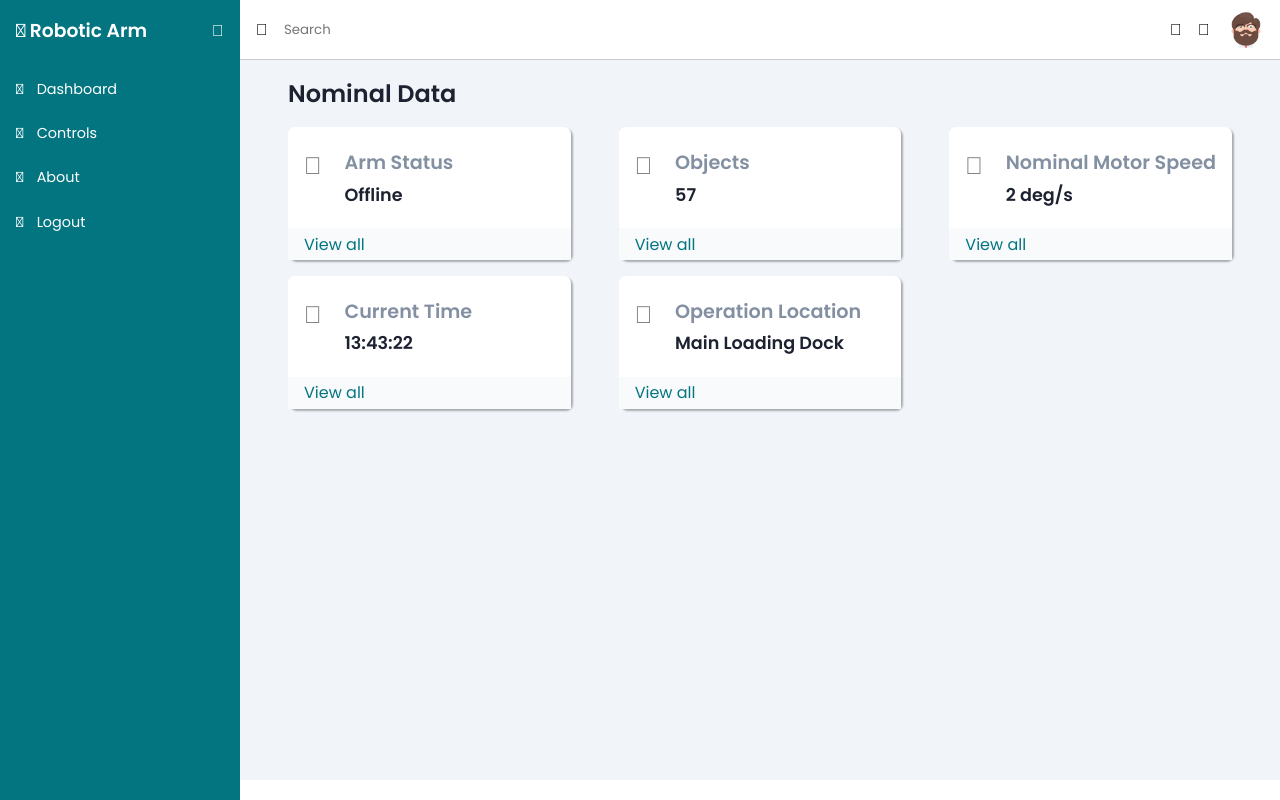
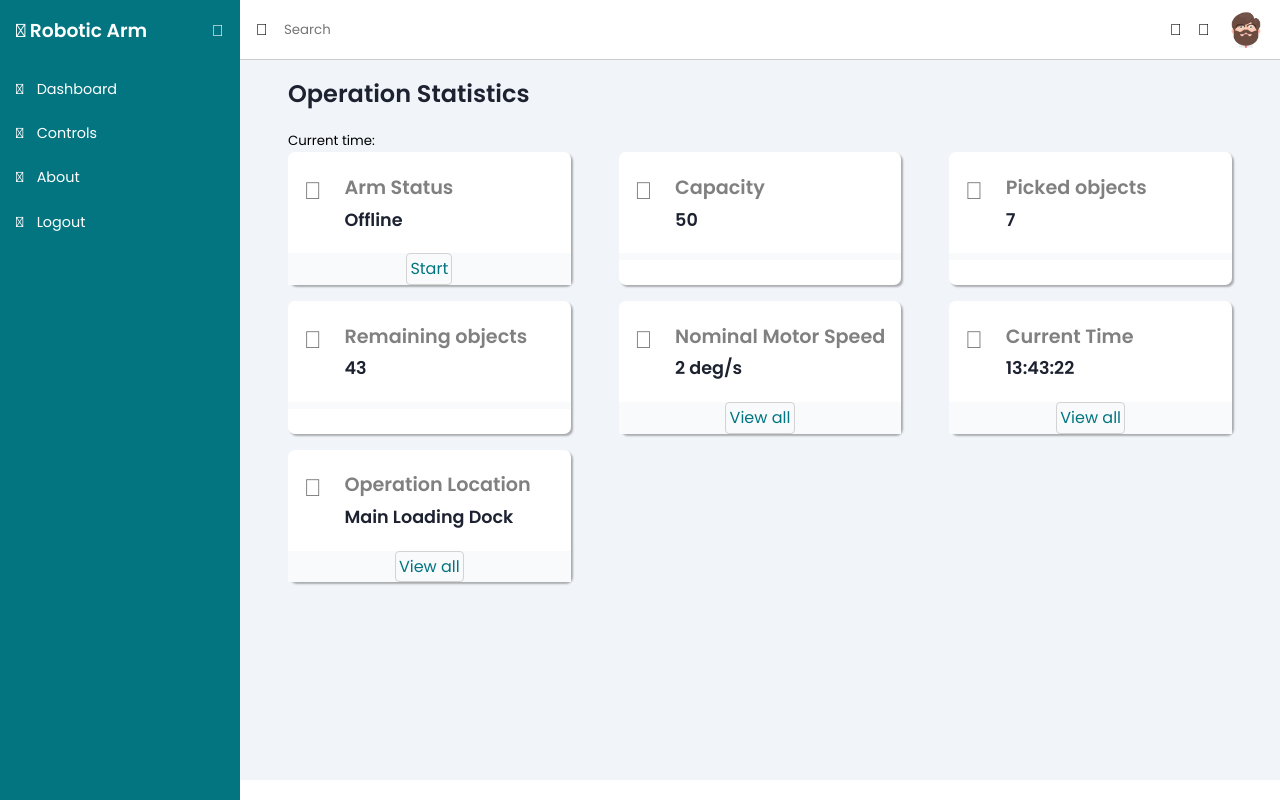
Before and after one commit to bytecod3/pick-and-place-robotic-arm, a PHP site: page / in a window 1280 px wide. Run offline with PHP 8.4, Linux system fonts and the light colour scheme; some libraries are stand-ins or nearby versions.

Commit message:
added control code

```diff
--- a/index.php
+++ b/index.php
@@ -1,3 +1,10 @@
+<?php
+
+date_default_timezone_set('Africa/Nairobi');
+
+$date = date('m/d/Y h:i:s a', time());
+?>
+
 <!DOCTYPE html>
 <html lang="en">
 <head>
@@ -13,7 +20,7 @@
     <div class="sidebar">
         <div class="sidebar-header">
             <h3 class="brand">
-                <span class="ti-unlink"></span>
+                <span class="ti-plug"></span>
                 <span>Robotic Arm</span>
             </h3>
             <label for="sidebar-toggle" class="ti-menu-alt"></label>
@@ -75,7 +82,8 @@
 
     <main>
 
-        <h2 class="dash-title">Nominal Data</h2>
+        <h2 class="dash-title">Operation Statistics</h2>
+        <small>Current time: </small>
 
         <div class="dash-cards">
 <!--            OPERATION STATUS-->
@@ -84,11 +92,11 @@
                     <span class="ti-briefcase"></span>
                     <div>
                         <h5>Arm Status</h5>
-                        <h4>Offline</h4>
+                        <h4 id="status">Offline</h4>
                     </div>
                 </div>
                 <div class="card-footer">
-                    <a href="">View all</a>
+                    <a href="#" onclick="toggleMode();" id="change-op-mode">Start</a>
                 </div>
             </div>
 
@@ -97,12 +105,38 @@
                 <div class="card-body">
                     <span class="ti-briefcase"></span>
                     <div>
-                        <h5>Objects</h5>
-                        <h4>57</h4>
+                        <h5>Capacity</h5>
+                        <h4>50</h4>
                     </div>
                 </div>
                 <div class="card-footer">
-                    <a href="">View all</a>
+                    <!--<a href="">View all</a>-->
+                </div>
+            </div>
+
+            <div class="card-single">
+                <div class="card-body">
+                    <span class="ti-briefcase"></span>
+                    <div>
+                        <h5>Picked objects</h5>
+                        <h4>7</h4>
+                    </div>
+                </div>
+                <div class="card-footer">
+                   <!--<a href="">View all</a>-->
+                </div>
+            </div>
+
+            <div class="card-single">
+                <div class="card-body">
+                    <span class="ti-briefcase"></span>
+                    <div>
+                        <h5>Remaining objects</h5>
+                        <h4>43</h4>
+                    </div>
+                </div>
+                <div class="card-footer">
+                    <!--<a href="">View all</a>-->
                 </div>
             </div>
 
@@ -152,5 +186,8 @@
 
 </div>
 
+
+<script src="main.js"></script>
 </body>
+
 </html>
--- /dev/null
+++ b/main.js
@@ -0,0 +1,15 @@
+
+function toggleMode(){
+    // change the control option for operation status
+    let armStatus = document.getElementById("status");
+
+    if (armStatus.innerText === "Offline") {
+        armStatus.innerText = "Online";
+        armStatus.style.color = "green  ";
+        document.getElementById("change-op-mode").innerText = "Stop";
+    }else{
+        armStatus.innerText = "Offline";
+        armStatus.style.color = "Red";
+        document.getElementById("change-op-mode").innerText = "Start";
+    }
+}
--- a/search.php
+++ b/search.php
@@ -1,4 +1,5 @@
 <?php
     echo "Searching....";
 
+
 ?>
--- a/styles.css
+++ b/styles.css
@@ -3,7 +3,7 @@
 :root{
     --main-color: #027581;
     --color-dark: #1d2231;
-    --text-grey: #8390a2;
+    --text-black: #000000;
 }
 
 *{
@@ -173,7 +173,7 @@
 }
 
 .card-body h5{
-    color: var(--text-grey);
+    color: grey;
     font-size: 1.2rem;
 }
 
@@ -187,10 +187,22 @@
 .card-footer {
     padding: .2rem 1rem;
     background: #f9fafc;
+    text-align: center;
+
 }
 
 .card-footer a{
+    border: 1px solid lightgrey;
+    border-radius: 4px;
+    padding: .2rem;
+    margin-bottom: .1rem;
+    width: 100%;
     color: var(--main-color);
+    transition: border 500ms;
+}
+
+.card-footer a:hover{
+    border: 1px solid black;
 }
 
 .recent {
```
